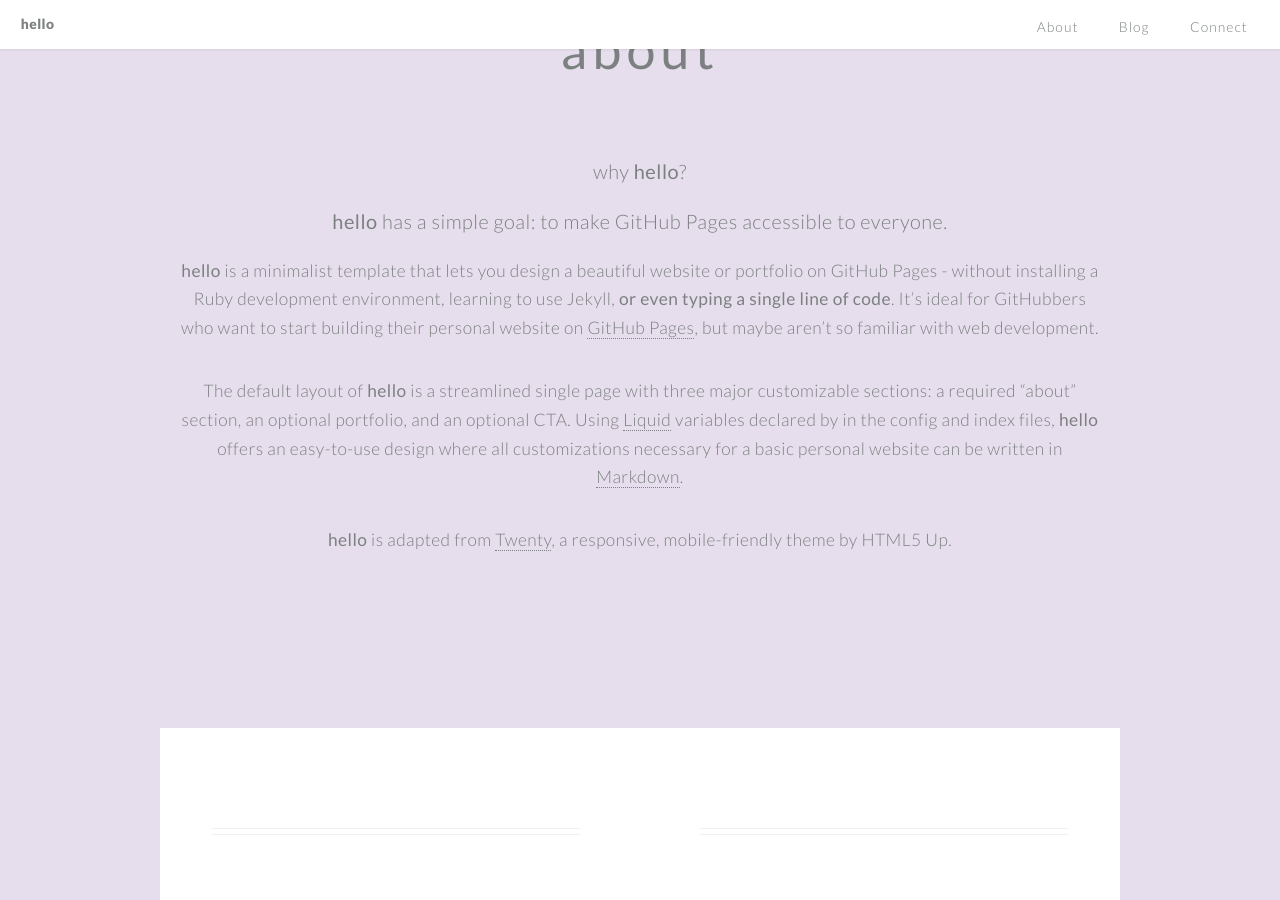
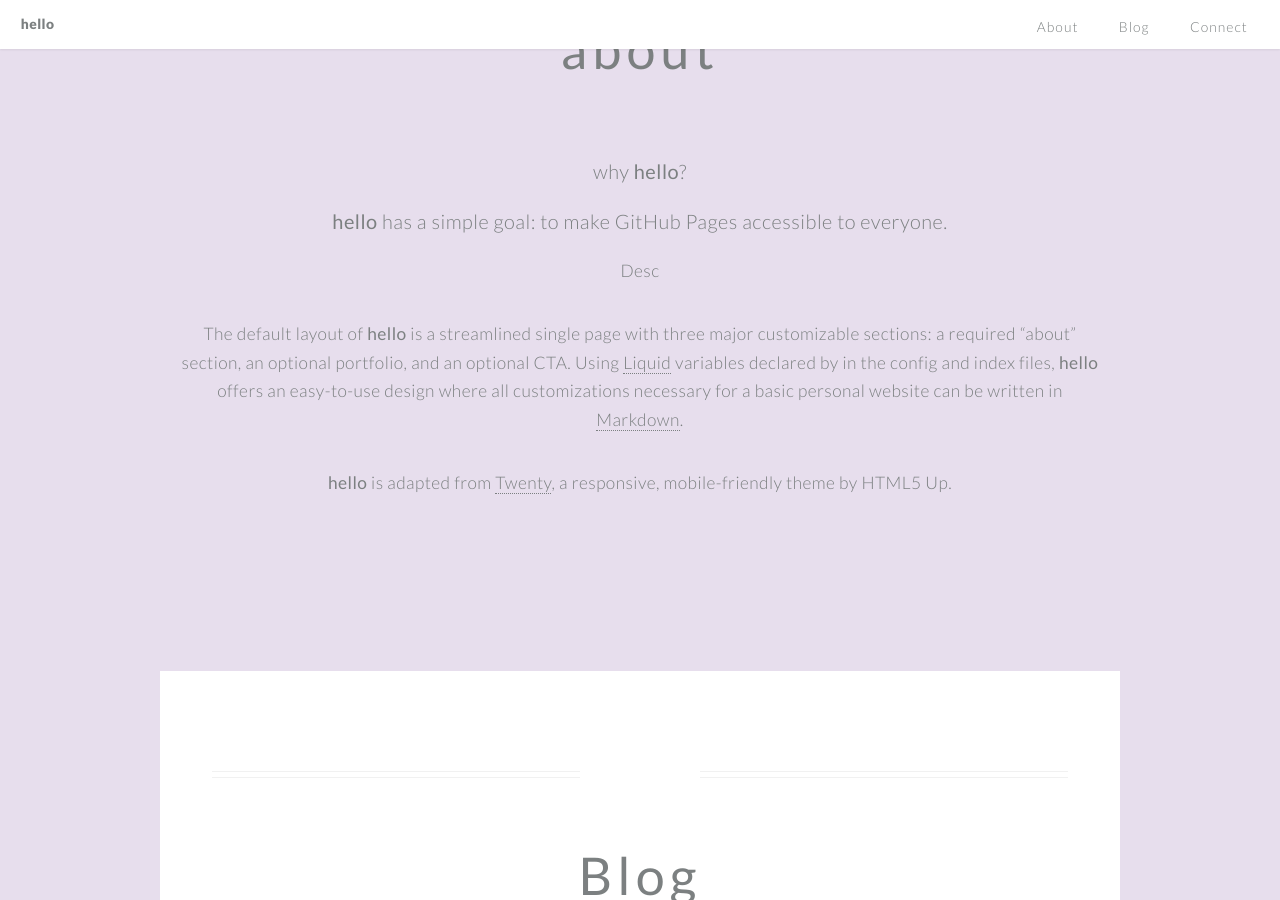
Before and after one commit to Liz-Soto/liz-soto.github.io, a Jekyll site: the page built from index.md, in a window 1280 px wide and 900 px high, scrolled down 712 px. Built offline with Jekyll 4.4.1, drawn with Linux system fonts in a browser that asks for light colours.

Commit message:
Update index.md

```diff
--- a/index.md
+++ b/index.md
@@ -46,10 +46,7 @@ cta_button_label: Contact # the label on the button
 
 ### **hello** has a simple goal: to make GitHub Pages accessible to everyone.
 
-**hello** is a minimalist template that lets you design a beautiful website or portfolio on GitHub Pages - without installing a Ruby
-development environment, learning to use Jekyll, **or even typing a single line of code**. It's ideal for GitHubbers
-who want to start building their personal website on [GitHub Pages](https://pages.github.com/), but maybe aren't so familiar with web development.
-
+Desc
 
 The default layout of **hello** is a streamlined single page with three major customizable sections: a required "about" section, an optional portfolio, and an optional CTA. Using [Liquid](https://shopify.github.io/liquid/) variables declared by in the config and index files, **hello** offers an easy-to-use design where all customizations necessary for a basic personal website can be written in [Markdown](https://www.markdownguide.org/basic-syntax/).
 
```
